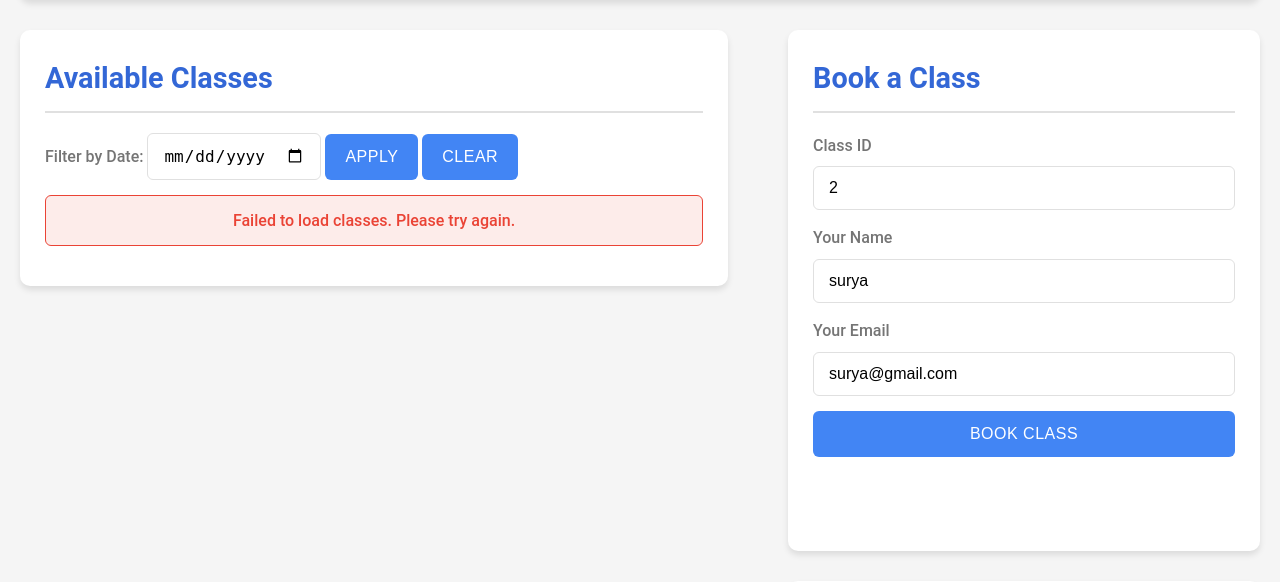
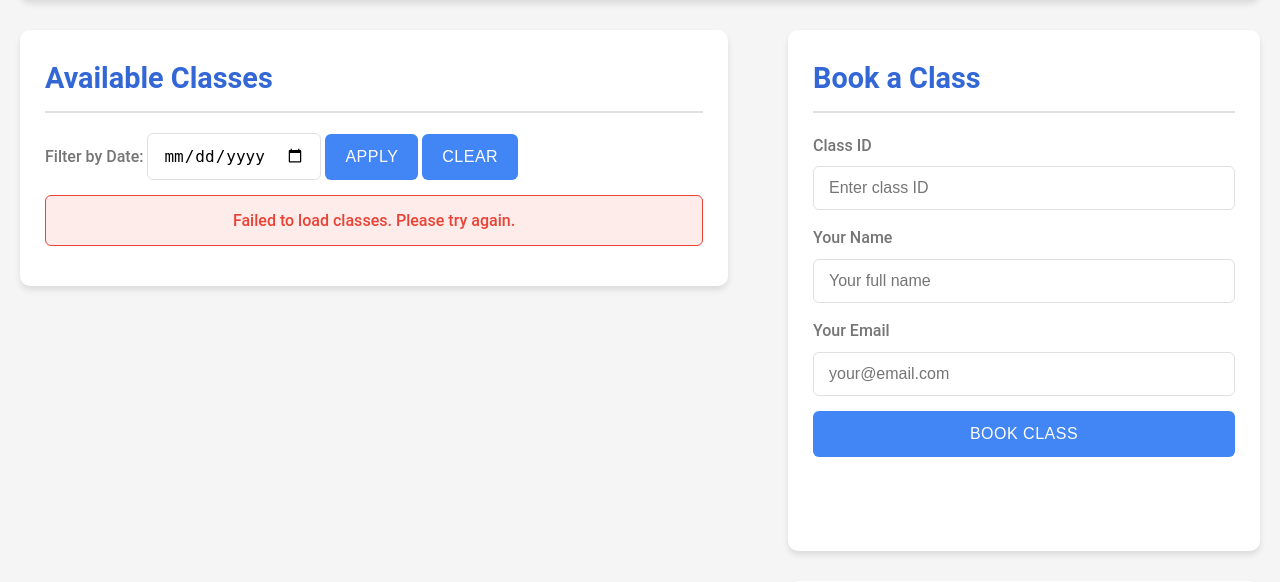
Before and after one commit to Surya816/fitbook-api, a Flask app: page / in a window 1280 px wide. Shown: the part 185-767 px from the top of the page. Run offline with Flask 3, Linux system fonts and the light colour scheme; data that the repository does not hold is empty.

Commit message:
fixed minor bugs

```diff
--- a/templates/index.html
+++ b/templates/index.html
@@ -306,15 +306,15 @@
         <form id="bookForm">
           <div class="form-group">
             <label for="class_id">Class ID</label>
-            <input type="number" id="class_id" required placeholder="Enter class ID" value="2">
+            <input type="number" id="class_id" required placeholder="Enter class ID">
           </div>
           <div class="form-group">
             <label for="client_name">Your Name</label>
-            <input type="text" id="client_name" required placeholder="Your full name" value="surya">
+            <input type="text" id="client_name" required placeholder="Your full name" >
           </div>
           <div class="form-group">
             <label for="client_email">Your Email</label>
-            <input type="email" id="client_email" required placeholder="your@email.com" value="surya@gmail.com">
+            <input type="email" id="client_email" required placeholder="your@email.com" >
           </div>
           <div class="form-group">
             <button type="submit">BOOK CLASS</button>
```
